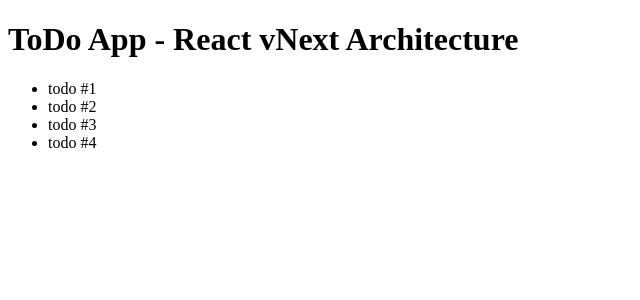
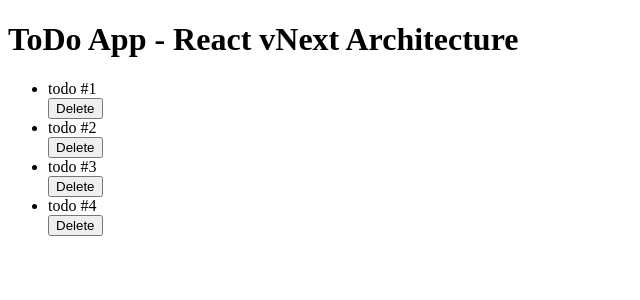
Before and after one commit to the-vk/react-arch-vnext, a React app: page / in a window 1280 px wide. Shown: the top 300 px of the page, without its empty margins (0-640 px from the left). Built offline with nearby package versions, Linux system fonts and the light colour scheme.

Commit message:
todo delete function

```diff
--- a/src/model/todo.ts
+++ b/src/model/todo.ts
@@ -27,6 +27,10 @@
         this._changedObservable = new BehaviorSubject<Todo>(this);
     }
 
+    destroy() {
+        this._changedObservable.complete();
+    }
+
     toggle() {
         this.completed = !this.completed;
         if (this.completed) {
--- a/src/model/todo_list.ts
+++ b/src/model/todo_list.ts
@@ -52,8 +52,10 @@
     }
 
     deleteTodo(name: string): void {
-        if (this.getTodo(name) != undefined) {
-            this.todos = this.todos.filter(x => x.name != name);
+        const todo = this.getTodo(name);
+        if (todo != undefined) {
+            this.todos = this.todos.filter(x => x.name != todo.name);
+            todo.destroy();
         }
     }
 }
--- a/src/view/TodoList.tsx
+++ b/src/view/TodoList.tsx
@@ -12,7 +12,10 @@
     return (
         <div>
             <ul>
-                {model.getTodos().map((x) => <Todo key={x.name} model={x} />)}
+                {model.getTodos().map((x) => <React.Fragment key={x.name}>
+                    <Todo model={x} />
+                    <button onClick={() => model.deleteTodo(x.name)}>Delete</button>
+                </React.Fragment>)}
             </ul>
         </div>
     );
```
